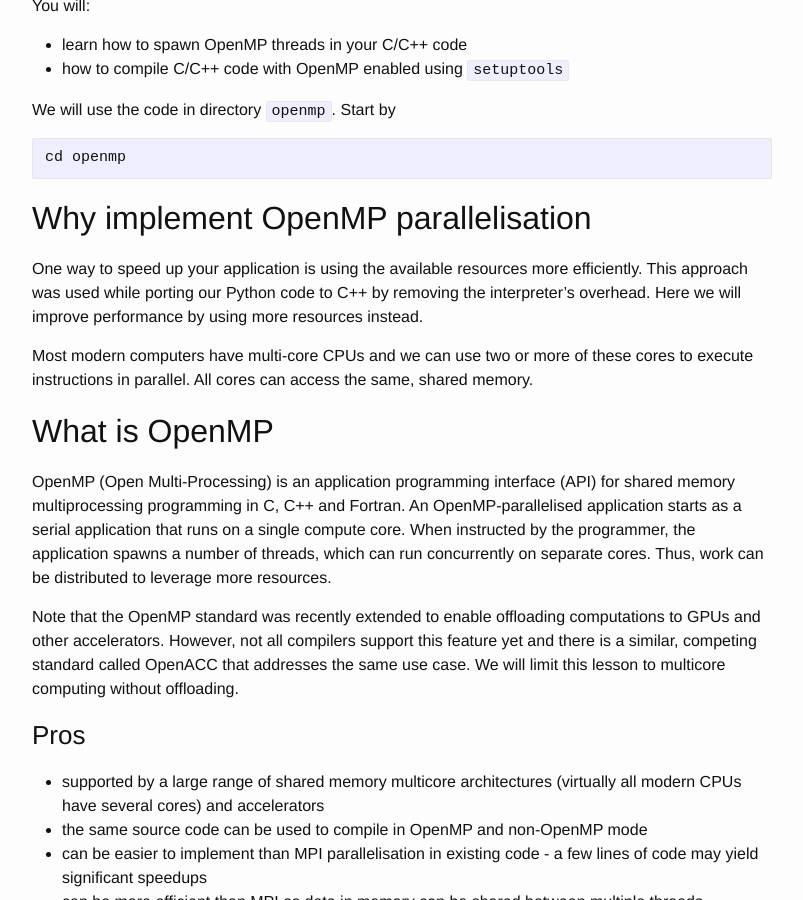
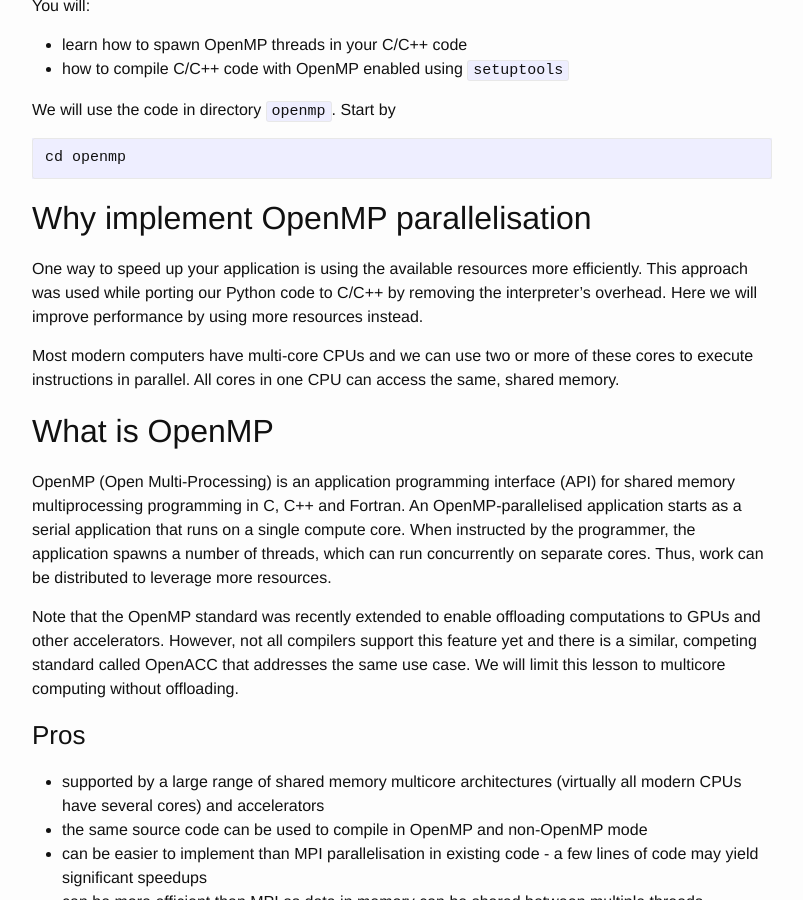
Before and after one commit to nesi/perf-training, a Jekyll site: the page built from _lessons/python-scatter/04b-openmp.md, in a window 1280 px wide and 900 px high, scrolled down 759 px. Shown: the whole window, without its empty margins (238-1041 px from the left). Built offline with Jekyll 4.4.1, drawn with Linux system fonts in a browser that asks for light colours; some of the changed text lies outside the part shown.

Commit message:
OMP corrections

````diff
--- a/_lessons/python-scatter/04b-openmp.md
+++ b/_lessons/python-scatter/04b-openmp.md
@@ -19,9 +19,9 @@
 
 ## Why implement OpenMP parallelisation
 
-One way to speed up your application is using the available resources more efficiently. This approach was used while porting our Python code to C++ by removing the interpreter's overhead. Here we will improve performance by using more resources instead.
+One way to speed up your application is using the available resources more efficiently. This approach was used while porting our Python code to C/C++ by removing the interpreter's overhead. Here we will improve performance by using more resources instead.
 
-Most modern computers have multi-core CPUs and we can use two or more of these cores to execute instructions in parallel. All cores can access the same, shared memory.
+Most modern computers have multi-core CPUs and we can use two or more of these cores to execute instructions in parallel. All cores in one CPU can access the same, shared memory.
 
 ## What is OpenMP
 
@@ -92,7 +92,7 @@
 extern "C"
 double mySumSq(int n, double* arr) {
     double res = 0;
-    #pragma omp parallel for default(none) shared(arr) reduction(+:res)
+    #pragma omp parallel for default(none) shared(arr,n) reduction(+:res)
     for (int i = 0; i < n; ++i) {
         // all variables defined inside the loop (here sq) and also index i are private
         double sq = arr[i] * arr[i];
@@ -102,7 +102,7 @@
 }
 ```
 
-With the `parallel` statement we ask the compiler to spawn threads. The number of threads can be set using environment variable `OMP_NUM_THREADS`, which can be anything between 1 and the number of cores on a node, e.g., `export OMP_NUM_THREADS=36`.
+With the `parallel` statement we ask the compiler to spawn threads. The number of threads can be set *during runtime* using environment variable `OMP_NUM_THREADS`, which can be anything between 1 and the number of cores on a node, e.g., `export OMP_NUM_THREADS=36`. Note, typically application do not scale that far.
 
 The `for` construct specifies that we want to parallelise the `for` loop that immediately follows the pragma. The different iterations of the loop will be then handled by different threads.
 
````
